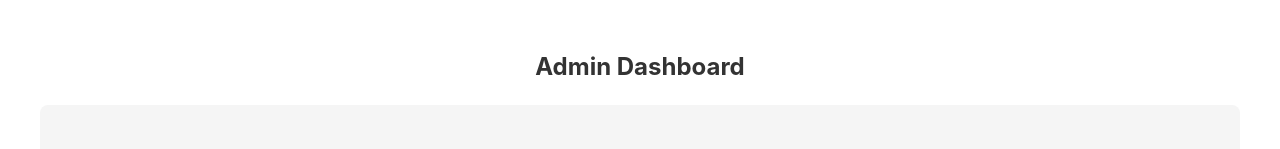
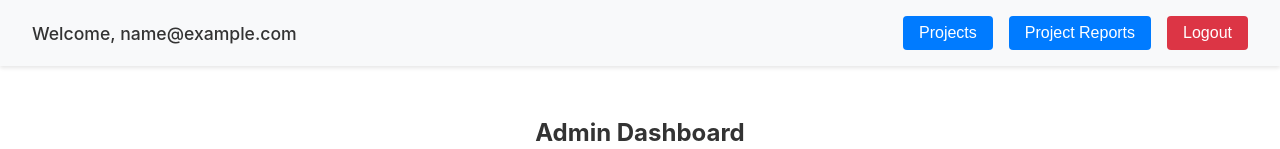
Before and after one commit to PragalvaXFREZ/Project-Progress-Tracker, a React (Create React App) app in the folder client/: page /admin in a window 1280 px wide. Shown: the top 149 px of the page. Built offline with nearby package versions, Linux system fonts and the light colour scheme; no server answers; sample sign-in values are in the browser's storage.

Commit message:
Added nav Bar component

```diff
--- a/client/src/Pages/Admin/AdminDashboard.js
+++ b/client/src/Pages/Admin/AdminDashboard.js
@@ -1,9 +1,11 @@
 import React, { useState, useEffect, useCallback } from 'react';
 import { useNavigate } from 'react-router-dom';
+import NavBar from './Components/Nav Bar/NavBar';
 import './AdminDashboard.css';
 
 const AdminDashboard = () => {
   const [projects, setProjects] = useState([]);
+  const [userEmail, setUserEmail] = useState('');
   const navigate = useNavigate();
   const [newProject, setNewProject] = useState({
     name: '',
@@ -13,6 +15,12 @@ const AdminDashboard = () => {
     projectId: '',
     email: ''
   });
+
+  // Add useEffect to set userEmail
+  useEffect(() => {
+    const email = localStorage.getItem('userEmail');
+    setUserEmail(email || 'Admin');
+  }, []);
 
   const fetchProjects = useCallback(async () => {
     try {
@@ -32,7 +40,6 @@ const AdminDashboard = () => {
         throw new Error(data.error || 'Failed to fetch projects');
       }
 
-      // Ensure each project has required fields
       const validProjects = Array.isArray(data)
         ? data.filter(project => project && project._id && project.name)
         : [];
@@ -44,7 +51,6 @@ const AdminDashboard = () => {
     }
   }, [navigate]);
 
-  // Replace the existing useEffect with this one, including fetchProjects as dependency
   useEffect(() => {
     const userId = localStorage.getItem('userId');
     const isAdmin = localStorage.getItem('isAdmin') === 'true';
@@ -58,10 +64,6 @@ const AdminDashboard = () => {
     fetchProjects();
   }, [navigate, fetchProjects]);
 
-  useEffect(() => {
-    console.log('Current projects:', projects);
-  }, [projects]);
-
   const handleCreateProject = async (e) => {
     e.preventDefault();
     try {
@@ -70,12 +72,6 @@ const AdminDashboard = () => {
         alert('User not authenticated');
         return;
       }
-
-      console.log('Sending project data:', {
-        name: newProject.name,
-        description: newProject.description,
-        createdBy: userId
-      });
 
       const response = await fetch('http://localhost:5000/api/projects/create', {
         method: 'POST',
@@ -92,12 +88,9 @@ const AdminDashboard = () => {
       const data = await response.json();
 
       if (!response.ok) {
-        // Fallback to data.message if data.error is undefined.
         throw new Error(data.error || data.message || 'Failed to create project');
       }
 
-      // Some backends return the project under a "project" key,
-      // but others return it directly.
       const createdProject = data.project || data;
       setProjects([...projects, createdProject]);
       setNewProject({ name: '', description: '' });
@@ -128,7 +121,6 @@ const AdminDashboard = () => {
 
       const data = await response.json();
 
-      // Update the specific project while keeping its position in the array
       setProjects(prevProjects =>
         prevProjects.map(project =>
           project._id === newMember.projectId ? data.project : project
@@ -144,6 +136,8 @@ const AdminDashboard = () => {
   };
 
   return (
+    <div>
+      <NavBar userEmail={userEmail} />
       <div className="admin-dashboard">
         <h2>Admin Dashboard</h2>
 
@@ -211,6 +205,7 @@ const AdminDashboard = () => {
           )}
         </div>
       </div>
+    </div>
   );
 };
 
--- /dev/null
+++ b/client/src/Pages/Admin/Components/Nav Bar/NavBar.css
@@ -0,0 +1,45 @@
+.navbar {
+    display: flex;
+    justify-content: space-between;
+    align-items: center;
+    padding: 1rem 2rem;
+    background-color: #f8f9fa;
+    box-shadow: 0 2px 4px rgba(0,0,0,0.1);
+  }
+
+  .navbar-left {
+    display: flex;
+    align-items: center;
+  }
+
+  .welcome-text {
+    font-size: 1.1rem;
+    color: #333;
+  }
+
+  .navbar-right {
+    display: flex;
+    gap: 1rem;
+  }
+
+  .navbar-right button {
+    padding: 0.5rem 1rem;
+    border: none;
+    border-radius: 4px;
+    background-color: #007bff;
+    color: white;
+    cursor: pointer;
+    transition: background-color 0.3s;
+  }
+
+  .navbar-right button:hover {
+    background-color: #0056b3;
+  }
+
+  .logout-btn {
+    background-color: #dc3545 !important;
+  }
+
+  .logout-btn:hover {
+    background-color: #c82333 !important;
+  }
--- /dev/null
+++ b/client/src/Pages/Admin/Components/Nav Bar/NavBar.js
@@ -0,0 +1,27 @@
+import React from 'react';
+import { useNavigate } from 'react-router-dom';
+import './NavBar.css';
+
+const NavBar = ({ userEmail }) => {
+  const navigate = useNavigate();
+
+  const handleLogout = () => {
+    localStorage.clear();
+    navigate('/');
+  };
+
+  return (
+    <nav className="navbar">
+      <div className="navbar-left">
+        <span className="welcome-text">Welcome, {userEmail}</span>
+      </div>
+      <div className="navbar-right">
+        <button onClick={() => navigate('/user')}>Projects</button>
+        <button onClick={() => navigate('/reports')}>Project Reports</button>
+        <button onClick={handleLogout} className="logout-btn">Logout</button>
+      </div>
+    </nav>
+  );
+};
+
+export default NavBar;
--- a/client/src/Pages/User/UserDashboard.js
+++ b/client/src/Pages/User/UserDashboard.js
@@ -1,29 +1,13 @@
 import React, { useState, useEffect } from 'react';
 import { useNavigate } from 'react-router-dom';
+import NavBar from './components/NavBar/NavBar';  // Fixed import
 import './UserDashboard.css';
 
 const UserDashboard = () => {
   const [projects, setProjects] = useState([]);
   const [selectedProject, setSelectedProject] = useState(null);
+  const [userEmail, setUserEmail] = useState('');  // Added userEmail state
   const navigate = useNavigate();
-
-  useEffect(() => {
-    const userId = localStorage.getItem('userId');
-    const isAdmin = localStorage.getItem('isAdmin') === 'true';
-
-    if (!userId) {
-      alert('Please login first');
-      navigate('/');
-      return;
-    }
-
-    if (isAdmin) {
-      navigate('/admin');
-      return;
-    }
-
-    fetchProjects();
-  }, [navigate]);
 
   const fetchProjects = async () => {
     try {
@@ -42,12 +26,34 @@ const UserDashboard = () => {
     }
   };
 
+  useEffect(() => {
+    const userId = localStorage.getItem('userId');
+    const isAdmin = localStorage.getItem('isAdmin') === 'true';
+    const email = localStorage.getItem('userEmail');
+
+    if (!userId) {
+      alert('Please login first');
+      navigate('/');
+      return;
+    }
+
+    if (isAdmin) {
+      navigate('/admin');
+      return;
+    }
+
+    setUserEmail(email || 'User');  // Moved inside useEffect
+    fetchProjects();
+  }, [navigate]);
+
   const handleProjectSelect = (projectId) => {
     const selected = projects.find(project => project._id === projectId);
     setSelectedProject(selected);
   };
 
   return (
+    <div>
+      <NavBar userEmail={userEmail} />
       <div className="user-dashboard">
         <h2>User Dashboard</h2>
 
@@ -82,6 +88,7 @@ const UserDashboard = () => {
           <p className="no-projects">You are not a member of any projects yet.</p>
         )}
       </div>
+    </div>
   );
 };
 
--- /dev/null
+++ b/client/src/Pages/User/components/NavBar/NavBar.css
@@ -0,0 +1,46 @@
+.navbar {
+    display: flex;
+    justify-content: space-between;
+    align-items: center;
+    padding: 1rem 2rem;
+    background-color: #f8f9fa;
+    box-shadow: 0 2px 4px rgba(0,0,0,0.1);
+  }
+
+  .navbar-left {
+    display: flex;
+    align-items: center;
+  }
+
+  .welcome-text {
+    font-size: 1.1rem;
+    color: #333;
+    font-weight: 500;
+  }
+
+  .navbar-right {
+    display: flex;
+    gap: 1rem;
+  }
+
+  .navbar-right button {
+    padding: 0.5rem 1rem;
+    border: none;
+    border-radius: 4px;
+    background-color: #007bff;
+    color: white;
+    cursor: pointer;
+    transition: background-color 0.3s ease;
+  }
+
+  .navbar-right button:hover {
+    background-color: #0056b3;
+  }
+
+  .logout-btn {
+    background-color: #dc3545 !important;
+  }
+
+  .logout-btn:hover {
+    background-color: #c82333 !important;
+  }
--- /dev/null
+++ b/client/src/Pages/User/components/NavBar/NavBar.js
@@ -0,0 +1,28 @@
+import React from 'react';
+import { useNavigate } from 'react-router-dom';
+import './NavBar.css';
+
+const NavBar = ({ userEmail }) => {
+  const navigate = useNavigate();
+
+  const handleLogout = () => {
+    localStorage.clear();
+    navigate('/');
+  };
+
+  return (
+    <nav className="navbar">
+      <div className="navbar-left">
+        <span className="welcome-text">Welcome, {userEmail}</span>
+      </div>
+      <div className="navbar-right">
+        <button onClick={() => navigate('/user')}>Projects</button>
+        <button onClick={() => navigate('/user/tasks')}>Tasks</button>
+        <button onClick={() => navigate('/user/task-report')}>Task Report</button>
+        <button onClick={handleLogout} className="logout-btn">Logout</button>
+      </div>
+    </nav>
+  );
+};
+
+export default NavBar;
```
Lines whose indentation alone changed are shown as unchanged.
